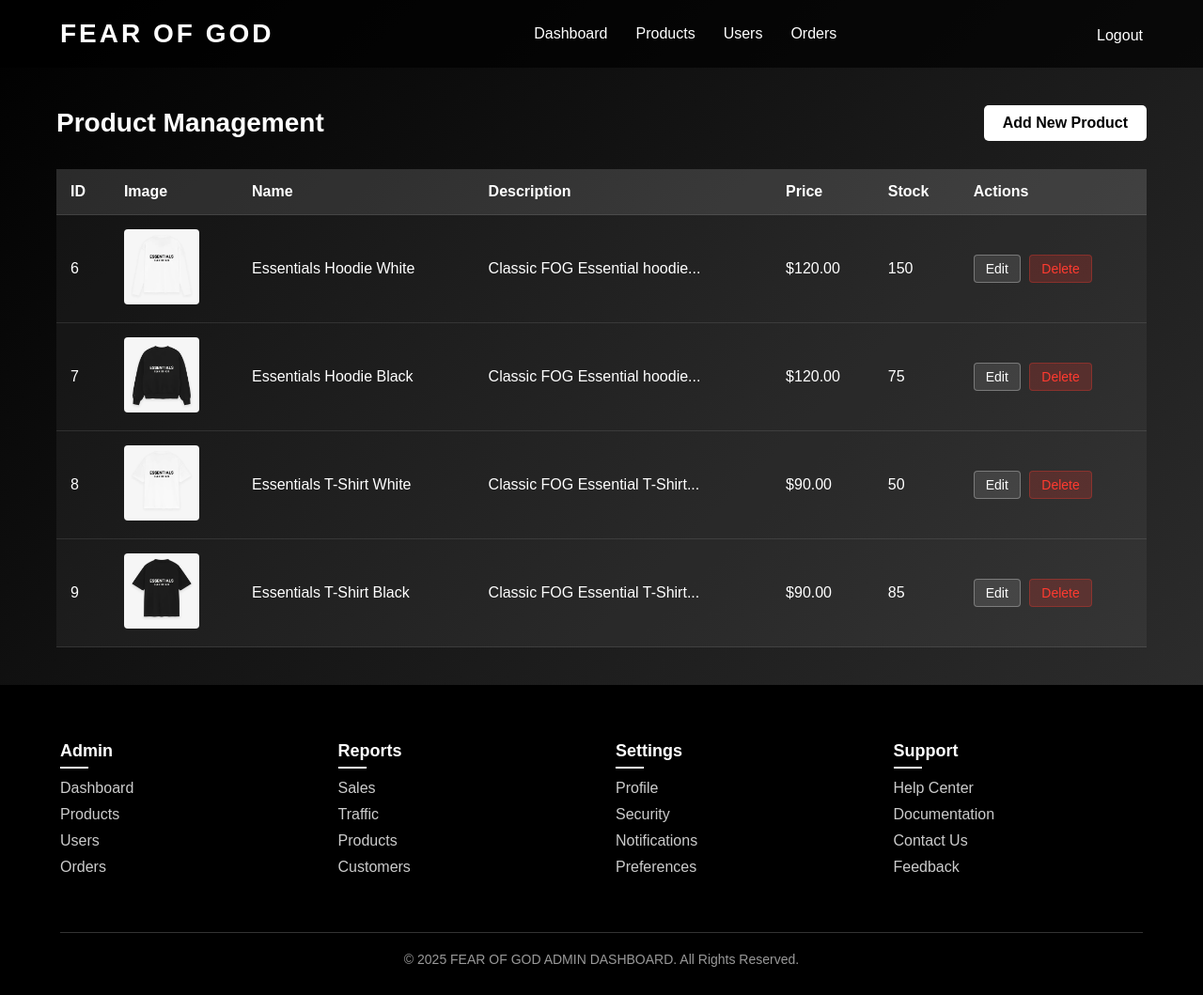
After one commit to WanFengyyds/FinalProject, a PHP site: page /products.php in a window 1280 px wide. The commit adds this page. Shown: the whole page at 94% size. Run offline with PHP 8.4, Linux system fonts and the light colour scheme; a user stored in the database is signed in; data comes from the database, SQL or seed files in the repository.

Commit message:
Add product management functionality with product listing and actions

```diff
--- /dev/null
+++ b/products.php
@@ -0,0 +1,157 @@
+<?php
+session_start();
+
+// Check if user is logged in and is admin
+if (!isset($_SESSION['logged_in']) || $_SESSION['logged_in'] !== true || $_SESSION['role'] !== 'admin') {
+    header("Location: login.php");
+    exit;
+}
+
+// Database connection
+$mysqli = new mysqli('localhost', 'root', '', 'fearofgod');
+
+if ($mysqli->connect_error) {
+    die("Connection failed: " . $mysqli->connect_error);
+}
+
+// Fetch all products
+$sql = "SELECT * FROM product";
+$result = $mysqli->query($sql);
+
+$products = [];
+if ($result->num_rows > 0) {
+    while($row = $result->fetch_assoc()) {
+        $products[] = $row;
+    }
+}
+
+$mysqli->close();
+?>
+
+<!DOCTYPE html>
+<html lang="en">
+<head>
+    <meta charset="UTF-8">
+    <meta name="viewport" content="width=device-width, initial-scale=1.0">
+    <title>Product Management - Fear of God</title>
+    <link rel="stylesheet" href="style.css">
+</head>
+<body>
+    <!-- Navigation -->
+    <nav>
+        <div class="logo">
+            <a href="home.php">FEAR OF GOD</a>
+        </div>
+        <ul class="nav-links">
+            <li><a href="dashboard.php">Dashboard</a></li>
+            <li><a href="products.php">Products</a></li>
+            <li><a href="users.php">Users</a></li>
+            <li><a href="orders.php">Orders</a></li>
+        </ul>
+        <div class="login-icon">
+            <a href="logout.php">Logout</a>
+        </div>
+    </nav>
+
+    <!-- Products Content -->
+    <section class="products-container">
+        <div class="products-header">
+            <h1 class="products-title">Product Management</h1>
+            <a href="add_product.php" class="add-product-btn">Add New Product</a>
+        </div>
+
+        <?php if (!empty($products)): ?>
+            <table class="products-table">
+                <thead>
+                    <tr>
+                        <th>ID</th>
+                        <th>Image</th>
+                        <th>Name</th>
+                        <th>Description</th>
+                        <th>Price</th>
+                        <th>Stock</th>
+                        <th>Actions</th>
+                    </tr>
+                </thead>
+                <tbody>
+                    <?php foreach ($products as $product): ?>
+                    <tr>
+                        <td><?php echo htmlspecialchars($product['product_id']); ?></td>
+                        <td>
+                            <?php if (!empty($product['image_url'])): ?>
+                                <img src="<?php echo $product['image_url'] ?>" alt="<?php echo $product['name'] ?>" class="product-image">
+                            <?php else: ?>
+                                No Image
+                            <?php endif; ?>
+                        </td>
+                        <td><?php echo $product['name']; ?></td>
+                        <td><?php echo substr($product['description'], 0, length: 50); ?>...</td>
+                        <td>$<?php echo number_format($product['price'], 2); ?></td>
+                        <td><?php echo $product['stock_quantity']; ?></td>
+                        <td>
+                            <button class="action-btn edit-btn" onclick="window.location.href='edit_product.php?id=<?php echo $product['product_id']; ?>'">Edit</button>
+                            <button class="action-btn delete-btn" onclick="confirmDelete(<?php echo $product['product_id']; ?>)">Delete</button>
+                        </td>
+                    </tr>
+                    <?php endforeach; ?>
+                </tbody>
+            </table>
+        <?php else: ?>
+            <p>No products found.</p>
+        <?php endif; ?>
+    </section>
+
+    <!-- Footer -->
+    <footer>
+        <div class="footer-grid">
+            <div class="footer-column">
+                <h4>Admin</h4>
+                <ul>
+                    <li><a href="dashboard.php">Dashboard</a></li>
+                    <li><a href="products.php">Products</a></li>
+                    <li><a href="users.php">Users</a></li>
+                    <li><a href="orders.php">Orders</a></li>
+                </ul>
+            </div>
+            <div class="footer-column">
+                <h4>Reports</h4>
+                <ul>
+                    <li><a href="sales_report.php">Sales</a></li>
+                    <li><a href="traffic_report.php">Traffic</a></li>
+                    <li><a href="product_report.php">Products</a></li>
+                    <li><a href="customer_report.php">Customers</a></li>
+                </ul>
+            </div>
+            <div class="footer-column">
+                <h4>Settings</h4>
+                <ul>
+                    <li><a href="profile.php">Profile</a></li>
+                    <li><a href="security.php">Security</a></li>
+                    <li><a href="notifications.php">Notifications</a></li>
+                    <li><a href="preferences.php">Preferences</a></li>
+                </ul>
+            </div>
+            <div class="footer-column">
+                <h4>Support</h4>
+                <ul>
+                    <li><a href="help.php">Help Center</a></li>
+                    <li><a href="docs.php">Documentation</a></li>
+                    <li><a href="contact.php">Contact Us</a></li>
+                    <li><a href="feedback.php">Feedback</a></li>
+                </ul>
+            </div>
+        </div>
+        <div class="copyright">
+            <p>© 2025 FEAR OF GOD ADMIN DASHBOARD. All Rights Reserved.</p>
+        </div>
+    </footer>
+
+    <script>
+        function confirmDelete(productId) {
+            if (confirm('Are you sure you want to delete this product?')) {
+                window.location.href = 'delete_product.php?id=' + productId;
+            }
+        }
+    </script>
+</body>
+</html>
--- a/style.css
+++ b/style.css
@@ -662,6 +662,156 @@
     color: #cccccc;
 }
 
+.clickable-card {
+    cursor: pointer;
+    transition: all 0.3s ease;
+}
+
+.clickable-card:hover {
+    transform: translateY(-5px);
+    box-shadow: 0 10px 20px rgba(0,0,0,0.2);
+}
+
+.action-boxes {
+    display: grid;
+    grid-template-columns: repeat(auto-fit, minmax(250px, 1fr));
+    gap: 20px;
+    margin-top: 40px;
+    cursor: pointer;
+}
+
+.action-box {
+    background-color: rgba(255, 255, 255, 0.05);
+    padding: 30px;
+    border-radius: 8px;
+    text-align: center;
+    transition: all 0.3s ease;
+}
+
+.action-box:hover {
+    background-color: rgba(255, 255, 255, 0.1);
+}
+
+.action-box i {
+    font-size: 40px;
+    margin-bottom: 15px;
+    display: block;
+}
+
+.action-box h3 {
+    margin-bottom: 10px;
+}
+
+/* Add these styles to your style.css or keep them here */
+.products-container {
+    max-width: 1200px;
+    margin: 40px auto;
+    padding: 0 20px;
+}
+
+.products-header {
+    display: flex;
+    justify-content: space-between;
+    align-items: center;
+    margin-bottom: 30px;
+}
+
+.products-title {
+    font-size: 28px;
+    font-weight: 600;
+}
+
+.add-product-btn {
+    padding: 10px 20px;
+    background-color: #ffffff;
+    color: #000000;
+    text-decoration: none;
+    border-radius: 5px;
+    font-weight: bold;
+    transition: all 0.3s ease;
+}
+
+.add-product-btn:hover {
+    background-color: #e6e6e6;
+    transform: translateY(-2px);
+}
+
+.products-table {
+    width: 100%;
+    border-collapse: collapse;
+    margin-top: 20px;
+    background-color: rgba(255, 255, 255, 0.05);
+}
+
+.products-table th, .products-table td {
+    padding: 15px;
+    text-align: left;
+    border-bottom: 1px solid rgba(255, 255, 255, 0.1);
+}
+
+.products-table th {
+    background-color: rgba(255, 255, 255, 0.1);
+    font-weight: 600;
+}
+
+.products-table tr:hover {
+    background-color: rgba(255, 255, 255, 0.03);
+}
+
+.product-image {
+    width: 80px;
+    height: 80px;
+    object-fit: cover;
+    border-radius: 4px;
+}
+
+.action-btn {
+    padding: 5px 10px;
+    margin-right: 5px;
+    border: none;
+    border-radius: 3px;
+    cursor: pointer;
+    transition: all 0.3s ease;
+}
+
+.action-btn {
+    padding: 6px 12px;
+    margin-right: 5px;
+    border: none;
+    border-radius: 4px;
+    cursor: pointer;
+    transition: all 0.3s ease;
+    font-weight: 500;
+    font-size: 14px;
+}
+
+.edit-btn {
+    background-color: rgba(255, 255, 255, 0.1);
+    color: #ffffff;
+    border: 1px solid rgba(255, 255, 255, 0.3);
+}
+
+.delete-btn {
+    background-color: rgba(255, 59, 48, 0.2);
+    color: #ff3b30;
+    border: 1px solid rgba(255, 59, 48, 0.3);
+}
+
+.action-btn:hover {
+    transform: translateY(-1px);
+    box-shadow: 0 2px 8px rgba(0, 0, 0, 0.2);
+}
+
+.edit-btn:hover {
+    background-color: rgba(255, 255, 255, 0.2);
+}
+
+.delete-btn:hover {
+    background-color: rgba(255, 59, 48, 0.3);
+}
+
+
+
 
 
 
```
Also changed, not shown: dashboard.php (+39 -3 lines).
